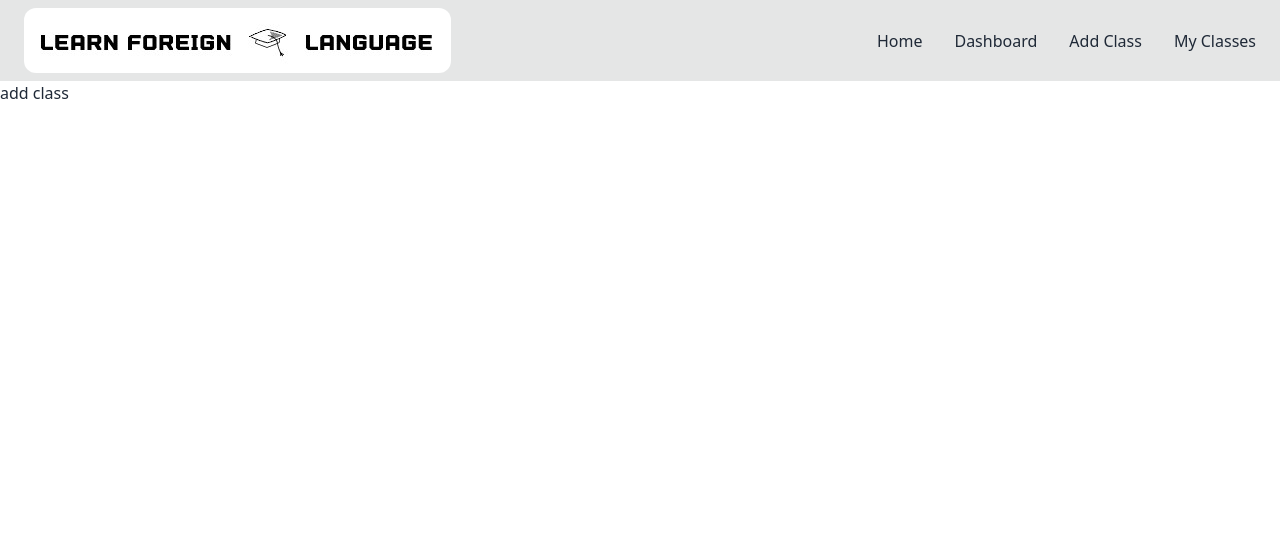
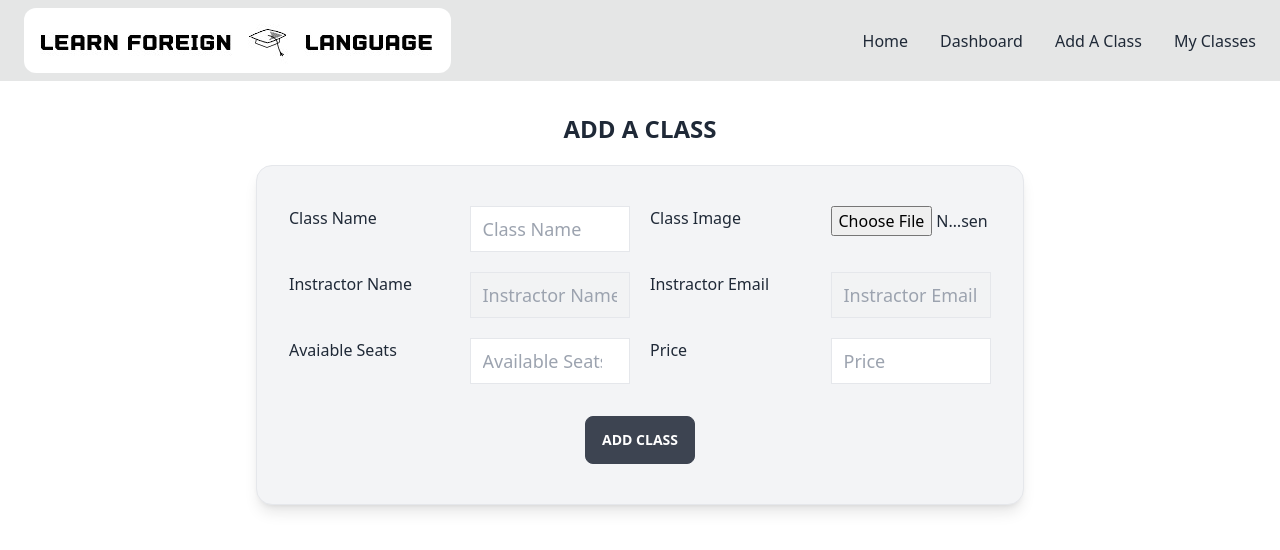
Before and after one commit to bzaman-tk/lms-client, a React (Vite) app: page /dashboard/add-class in a window 1280 px wide. Shown: the top 550 px of the page. Built offline with nearby package versions, Linux system fonts and the light colour scheme; no server answers.

Commit message:
add class added

```diff
--- a/src/components/pages/accounts/AddClass.jsx
+++ b/src/components/pages/accounts/AddClass.jsx
@@ -1,9 +1,84 @@
 import React from 'react';
+import { useForm } from 'react-hook-form';
+import useAuth from '../../../hook/useAuth';
 
 const AddClass = () => {
+    const { user } = useAuth()
+    const { register, handleSubmit, watch, formState: { errors } } = useForm();
+    const imgHost = `https://api.imgbb.com/1/upload?key=${import.meta.env.VITE_img_hosting_key}`
+    const onSubmit = data => {
+        data.instractorEmail = user?.email
+        data.instractorName = user?.displayName
+        const formData = new FormData()
+        formData.append('image', data.photo[0])
+        fetch(imgHost, {
+            method: "POST",
+            body: formData
+        })
+            .then(res => res.json())
+            .then(img => {
+                if (img.success) {
+                    data.photo = img.data.display_url
+                    console.log(data);
+                    fetch(`http://localhost:5000/add-class`, {
+                        method: 'POST',
+                        headers: {
+                            'content-type': 'application/json'
+                        },
+                        body: JSON.stringify(data)
+                    })
+                }
+            })
+        // console.log(data.photo);
+    };
     return (
-        <div>
+        <div className='container mx-auto my-8'>
+            <h2 className="text-2xl font-bold text-center uppercase mb-5">Add a Class</h2>
+            <form onSubmit={handleSubmit(onSubmit)} className='max-w-3xl mx-auto bg-gray-100 px-8 border py-10 shadow-lg rounded-2xl'>
 
+                <div className='grid grid-cols-4 w-full mb-5 gap-5 justify-between '>
+                    <p>Class Name</p>
+                    <input placeholder="Class Name"
+                        className='px-3 py-2 text-lg border'
+                        {...register("courseName", { required: true })} />
+                    <p>Class Image</p>
+                    <input type='file'
+                        {...register("photo", { required: true })} />
+                </div>
+                <div className='grid grid-cols-4 w-full mb-5 gap-5 justify-between '>
+                    <p>Instractor Name</p>
+                    <input placeholder="Instractor Name" disabled
+                        className='px-3 py-2 text-lg border'
+                        defaultValue={user && user?.displayName}
+                        {...register("instractorName")} />
+                    <p>Instractor Email</p>
+                    <input placeholder="Instractor Email" disabled
+                        className='px-3 py-2 text-lg border'
+                        defaultValue={user && user?.email}
+                        {...register("instractorEmail")} />
+                </div>
+                <div className='grid grid-cols-4 w-full mb-5 gap-5 justify-between '>
+                    <p>Avaiable Seats</p>
+                    <input placeholder="Available Seats" type='number'
+                        className='px-3 py-2 text-lg border'
+                        {...register("seats", { required: true })} />
+                    <p>Price</p>
+                    <input placeholder="Price" type='number'
+                        className='px-3 py-2 text-lg border'
+                        {...register("price", { required: true })} />
+                </div>
+
+                <div>
+                    {errors.courseName && <span className='text-red-600 block mt-2'>Class Name field is required</span>}
+                    {errors.photo && <span className='text-red-600 block mt-2'>Image is required</span>}
+                    {errors.instractorName && <span className='text-red-600 block mt-2'>Instractor Name field is required</span>}
+                    {errors.instractorEmail && <span className='text-red-600 block mt-2'>Instractor Email field is required</span>}
+                    {errors.seats && <span className='text-red-600 block mt-2'>Seats field is required</span>}
+                    {errors.price && <span className='text-red-600 block mt-2'>Price field is required</span>}
+                </div>
+
+                <input className='btn block mx-auto mt-8' value='Add Class' type="submit" />
+            </form>
         </div>
     );
 };
--- a/src/components/shared/DashboardSidebar.jsx
+++ b/src/components/shared/DashboardSidebar.jsx
@@ -13,7 +13,7 @@ const DashboardSidebar = () => {
                 <li><Link to='/dashboard/manage-users'>Manage Users</Link></li>
             </>}
             {isInstractor && <>
-                <li><Link to='/dashboard/add-class'>Add Class</Link></li>
+                <li><Link to='/dashboard/add-class'>Add A Class</Link></li>
                 <li><Link to='/dashboard/my-classes'>My Classes</Link></li>
             </>}
 
--- a/src/route/MainRoutes.jsx
+++ b/src/route/MainRoutes.jsx
@@ -12,6 +12,7 @@ import ManageClassess from "../components/pages/accounts/ManageClassess";
 import Feedback from "../components/pages/accounts/Feedback";
 import ManageUsers from "../components/pages/accounts/ManageUsers";
 import MyClasses from "../components/pages/accounts/MyClasses";
+import AddClass from "../components/pages/accounts/AddClass";
 
 const routes = createBrowserRouter([
     {
@@ -65,7 +66,7 @@ const routes = createBrowserRouter([
             },
             {
                 path: 'add-class',
-                element: <div>add class</div>
+                element: <AddClass />
             },
             {
                 path: 'my-classes',
```
